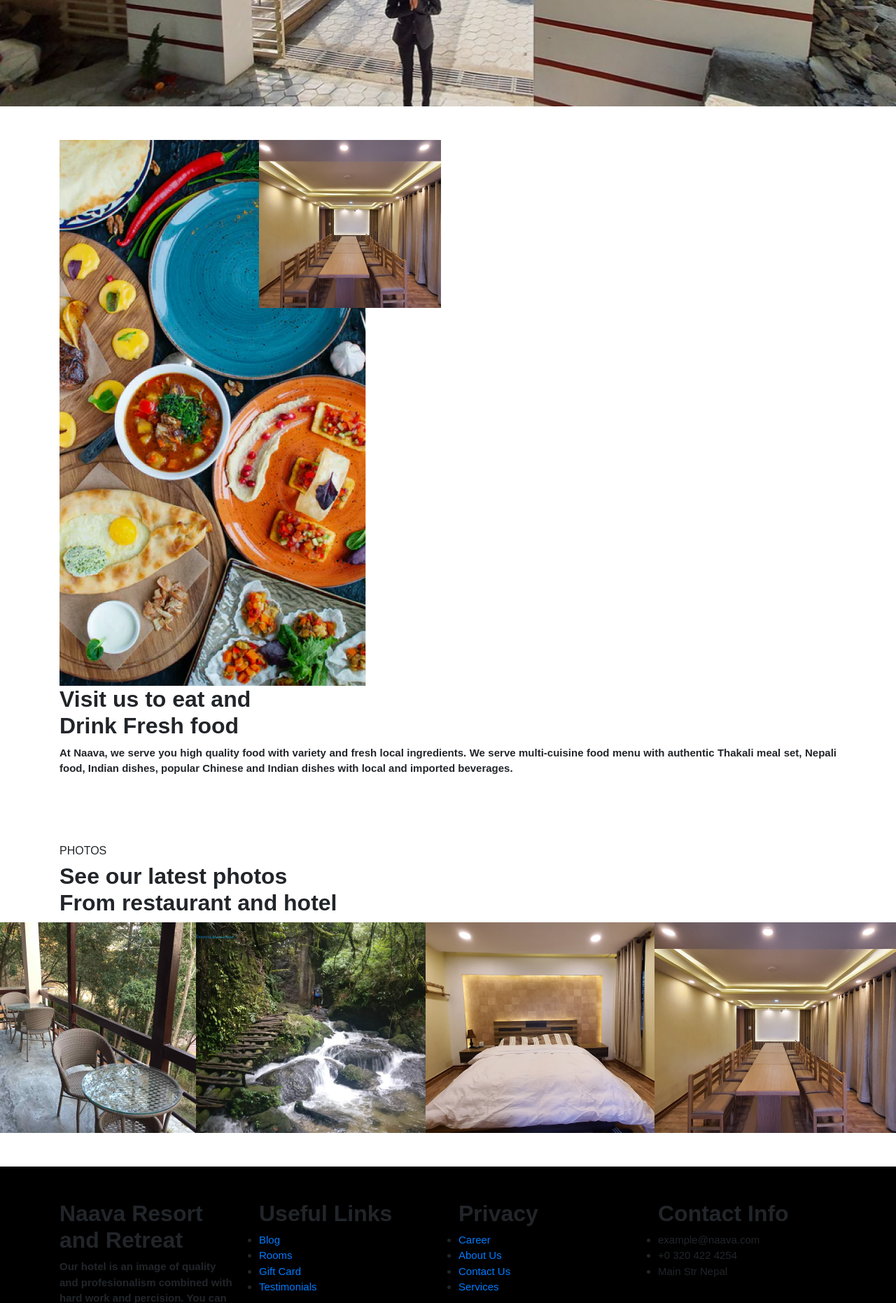
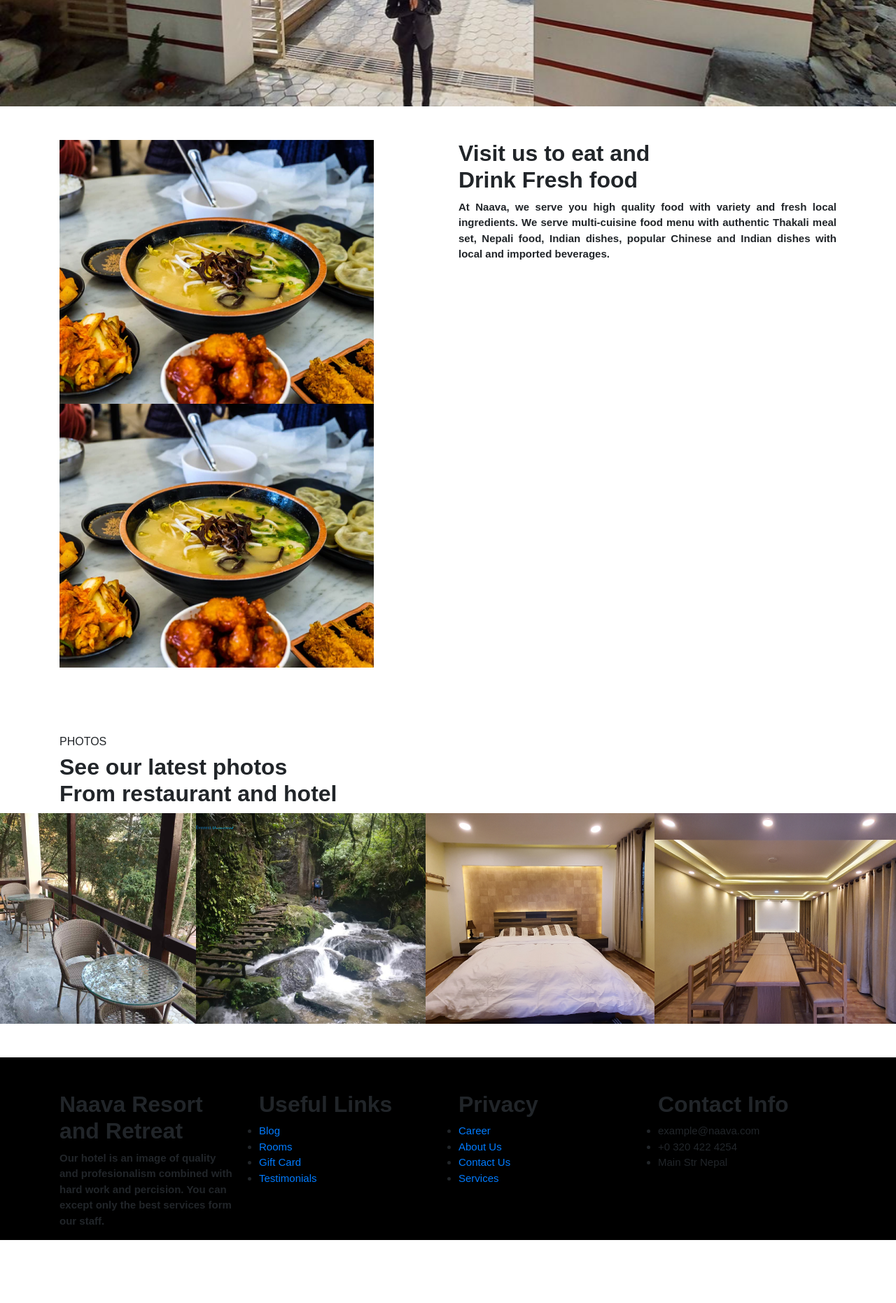
Before and after one commit to Birajramtel/naava_hotel, a PHP site: page /eat_and_drink.php in a window 1280 px wide. Shown: the part 514-2376 px from the top of the page at 70% size. After the commit the page ends 2286 px from the top, so only its background shows below. Run offline with PHP 8.4, Linux system fonts and the light colour scheme.

Commit message:
Changes made in all

```diff
--- a/eat_and_drink.php
+++ b/eat_and_drink.php
@@ -5,16 +5,10 @@
     <div class="container mt-5 ">
         <div class="row">
             <div class="col-6">
-                <div class="row">
-                    <div class="col-6">
-                        <img src="img/eat_and_drink_1.png" alt="Accommodation Rooms">
+                <img src="img/eat_and_drink_2.png" alt="">
+                <img src="img/eat_and_drink_2.png" alt="Accommodation Rooms">
             </div>
             <div class="col-6">
-                        <img src="img/Accommodation room 2.png" alt="Accommodation Rooms">
-                    </div>
-                </div>
-            </div>
-        </div>
                 <h2> <strong>Visit us to eat and <br>Drink Fresh food</strong></h2>
                 <p class="paragraph_align">
                     <strong>
@@ -24,6 +18,8 @@
                     </strong>
                 </p>
             </div>
+        </div>
+    </div>
 
 <?php
     include("includes/footer.php")
```
Lines whose indentation alone changed are shown as unchanged.
